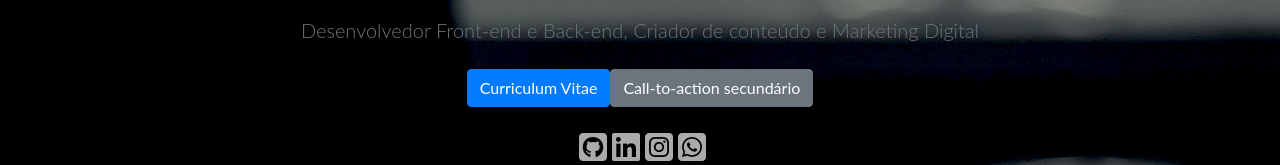
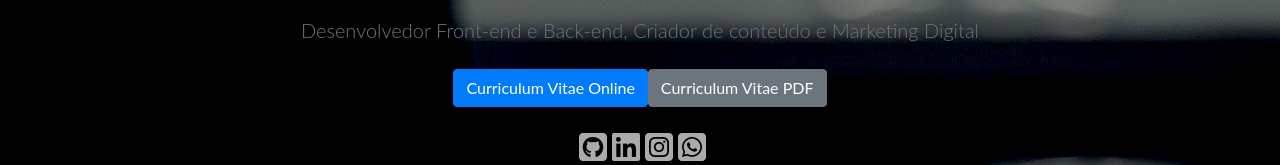
Before and after one commit to rafMewtwo/dev-portifolio, a React (Create React App) app: page / in a window 1280 px wide. Shown: the part 549-714 px from the top of the page. Built offline with nearby package versions, Linux system fonts and the light colour scheme; no server answers.

Commit message:
add button cv pdf

```diff
--- a/src/pages/Home.js
+++ b/src/pages/Home.js
@@ -18,8 +18,8 @@ function About() {
           <h1 className="jumbotron-heading corPrimaria">{devInfo.name}</h1>
           <p className="lead text-muted">{devInfo.description.resume}</p>
           <p>
-            <a href={`https://gitconnected.com/${devInfo.uteis.githubUser}/resume`} target="_blank" className="btn btn-primary my-2">Curriculum Vitae</a>
-            <a href="#" className="btn btn-secondary my-2">Call-to-action secundário</a>
+            <a href={`https://gitconnected.com/${devInfo.uteis.githubUser}/resume`} target="_blank" className="btn btn-primary my-2">Curriculum Vitae Online</a>
+            <a href="#" className="btn btn-secondary my-2">Curriculum Vitae PDF</a>
           </p>
           <a href={devInfo.links.github} target="_blank"><i className="fab fa-github-square icones fa-2x"></i></a>
           <a href={devInfo.links.linkedin} target="_blank"><i className="fab fa-linkedin icones fa-2x"></i></a>
```
